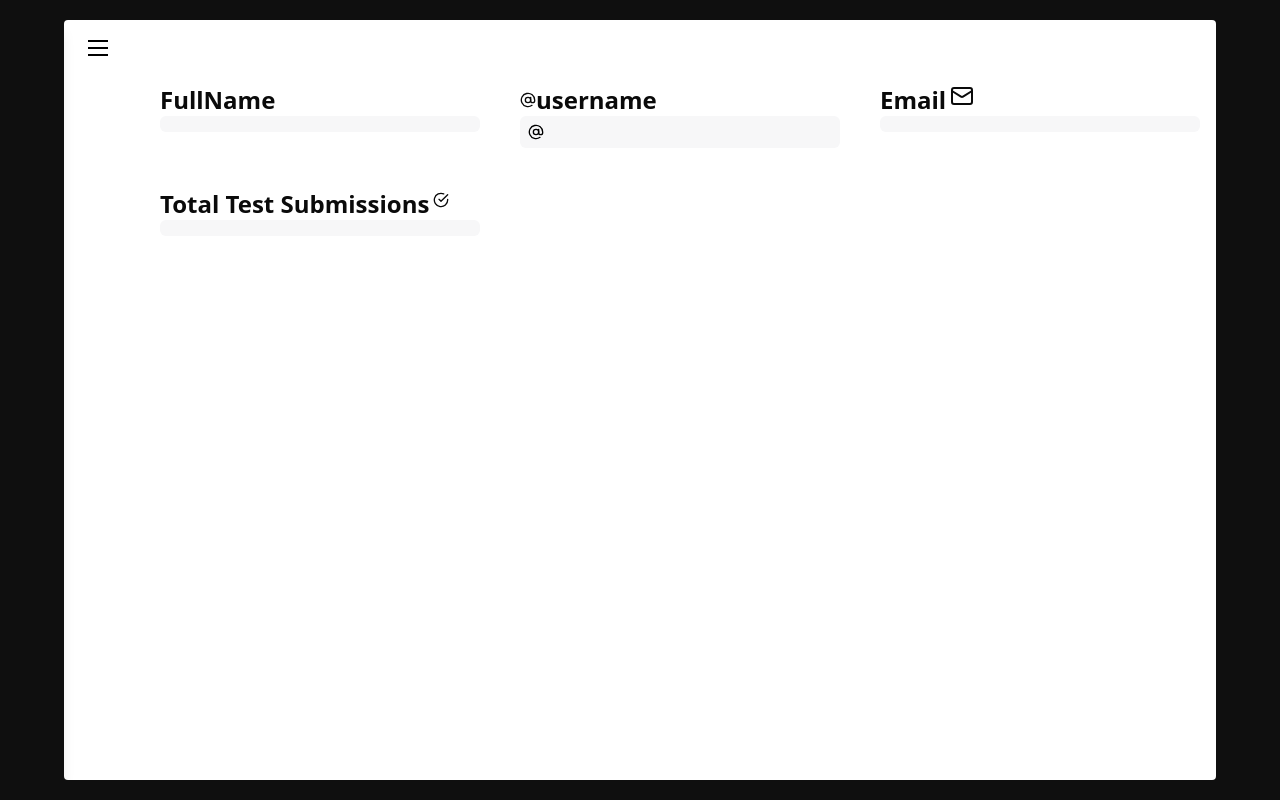
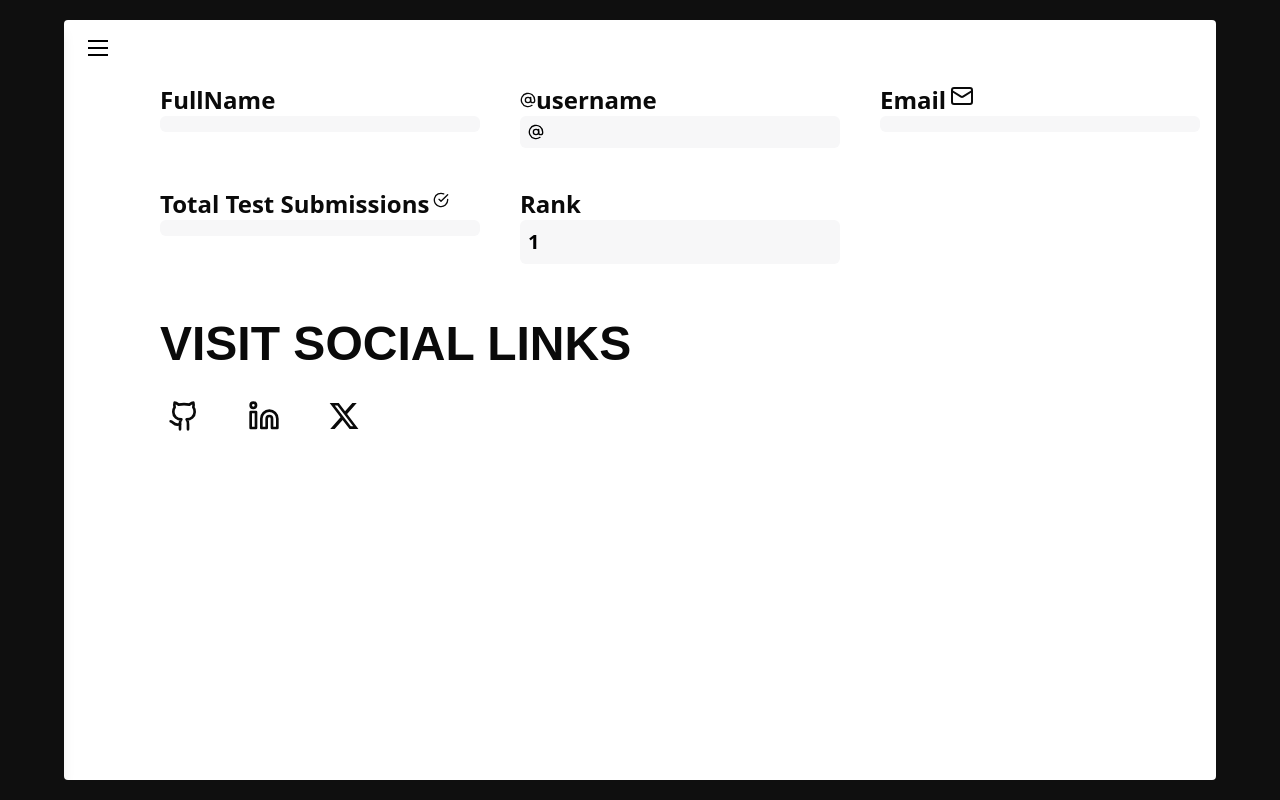
Before and after one commit to psapkale/intercord, a React (Vite) app in the folder frontend/: page /dashboard/student/prem in a window 1280 px wide. Built offline with nearby package versions, Linux system fonts and the light colour scheme; no server answers; a web font is replaced by a local one.

Commit message:
chore: Student Profile Page Done!

```diff
--- a/frontend/src/pages/ProfilePage.tsx
+++ b/frontend/src/pages/ProfilePage.tsx
@@ -203,7 +203,7 @@ const ProfilePage = () => {
                   type="text"
                   id="github"
                   className="bg-[#F7F7F8] rounded-md py-2 text-black text-xl px-2 font-bold tracking-[0.1rem] w-[90%] lg:w-[20rem] outline-none"
-                  placeholder="Enter Github username"
+                  placeholder="Github Url"
                   value={userDetails.githubUrl}
                   onChange={(e) => {
                     setUserDetails({
@@ -231,7 +231,7 @@ const ProfilePage = () => {
                   type="text"
                   id="linkdin"
                   className="bg-[#F7F7F8] rounded-md py-2 text-black text-xl px-2 font-bold tracking-[0.1rem] w-[90%] lg:w-[20rem] outline-none"
-                  placeholder="@linkdinId"
+                  placeholder="Linkdin Url"
                   value={userDetails.linkedinUrl}
                   onChange={(e) => {
                     setUserDetails({
@@ -259,7 +259,7 @@ const ProfilePage = () => {
                   type="text"
                   id="twitter"
                   className="bg-[#F7F7F8] rounded-md py-2 text-black text-xl px-2 font-bold tracking-[0.1rem] w-[90%] lg:w-[20rem] outline-none"
-                  placeholder="@twitter"
+                  placeholder="Twitter url"
                   value={userDetails.twitterUrl}
                   onChange={(e) => {
                     setUserDetails({
--- a/frontend/src/pages/StudentProfile.tsx
+++ b/frontend/src/pages/StudentProfile.tsx
@@ -8,7 +8,15 @@ import {
 } from "@/components/ui/tooltip";
 import { useUserDetails } from "@/utils/store";
 import axios from "axios";
-import { AtSign, CheckCircle, Mail, Trash2 } from "lucide-react";
+import {
+  AtSign,
+  CheckCircle,
+  Github,
+  Linkedin,
+  Mail,
+  Trash2,
+} from "lucide-react";
+import { FaXTwitter } from "react-icons/fa6";
 import { useEffect, useState } from "react";
 import { useParams } from "react-router-dom";
 
@@ -51,8 +59,8 @@ const StudentProfilePage = () => {
 
   return (
     <div className="w-full h-fit pl-[1.5rem] sm:pl-[2rem] md:pl-[6rem] pt-[2rem] overflow-y-scroll py-8">
-      <div className="w-full flex justify-between pr-10">
-        <h1 className="text-5xl font-semibold uppercase">
+      <div className="w-full flex justify-between max-md:mt-10 pr-10">
+        <h1 className="text-3xl sm:text-5xl font-semibold uppercase">
           {studentDetails?.name}
         </h1>
         {user.role == "admin" && (
@@ -73,8 +81,8 @@ const StudentProfilePage = () => {
           </TooltipProvider>
         )}
       </div>
-      <div className="w-full h-full mt-8">
-        <div className="flex w-full gap-10 flex-wrap">
+      <div className="w-full h-fit mt-8">
+        <div className="flex max-md:flex-col w-full gap-10 flex-wrap">
           {/* Full Name */}
           <div className="flex flex-col font-zyada">
             {!loading ? (
@@ -97,7 +105,7 @@ const StudentProfilePage = () => {
             )}
           </div>
           {/* userName */}
-          <div className="flex flex-col font-zyada">
+          <div className="flex flex-col font-zyada max-md:-mt-10">
             {!loading ? (
               <>
                 <label
@@ -146,14 +154,14 @@ const StudentProfilePage = () => {
             {!loading ? (
               <>
                 <label
-                  htmlFor="email"
+                  htmlFor="submission"
                   className="font-bold text-2xl gap-1 items-center flex"
                 >
                   Total Test Submissions
                   <CheckCircle className="size-4 mb-2" />
                 </label>
                 <span
-                  id="email"
+                  id="submission"
                   className="bg-[#F7F7F8] rounded-md py-2 text-black text-xl px-2 font-bold tracking-[0.1rem] items-center flex w-[90%] lg:w-[20rem] outline-none"
                 >
                   {studentDetails?.submissions.length}
@@ -163,6 +171,79 @@ const StudentProfilePage = () => {
               <InputLabel />
             )}
           </div>
+          {/* Current Rank */}
+          <div className="flex flex-col font-zyada">
+            {!loading ? (
+              <>
+                <label
+                  htmlFor="rank"
+                  className="font-bold text-2xl gap-1 items-center flex"
+                >
+                  Rank
+                  {/* <CheckCircle className="size-4 mb-2" /> */}
+                </label>
+                <span
+                  id="rank"
+                  className="bg-[#F7F7F8] rounded-md py-2 text-black text-xl px-2 font-bold tracking-[0.1rem] items-center flex w-[90%] lg:w-[20rem] outline-none"
+                >
+                  {1}
+                </span>
+              </>
+            ) : (
+              <InputLabel />
+            )}
+          </div>
+        </div>
+      </div>
+      <div className="w-full h-fit mt-14">
+        <h1 className="uppercase text-5xl font-semibold">Visit Social Links</h1>
+        <div className="flex mt-6">
+          <TooltipProvider>
+            <div className="flex gap-8">
+              {
+                <Tooltip delayDuration={1}>
+                  <TooltipTrigger>
+                    <a href={studentDetails?.githubUrl}>
+                      <button className="hover:bg-gray-100 rounded-full h-12 w-12 flex justify-center items-center transition-colors duration-300">
+                        <Github className="size-8" />
+                      </button>
+                    </a>
+                  </TooltipTrigger>
+                  <TooltipContent>
+                    <p>GitHub</p>
+                  </TooltipContent>
+                </Tooltip>
+              }
+              {
+                <Tooltip delayDuration={1}>
+                  <TooltipTrigger>
+                    <a href={studentDetails?.linkedinUrl}>
+                      <button className="hover:bg-gray-100 rounded-full h-12 w-12 flex justify-center items-center transition-colors duration-300">
+                        <Linkedin className="size-8" />
+                      </button>
+                    </a>
+                  </TooltipTrigger>
+                  <TooltipContent>
+                    <p>Linkdin</p>
+                  </TooltipContent>
+                </Tooltip>
+              }
+              {
+                <Tooltip delayDuration={1}>
+                  <TooltipTrigger>
+                    <a href={studentDetails?.twitterUrl}>
+                      <button className="hover:bg-gray-100 rounded-full h-12 w-12 flex justify-center items-center transition-colors duration-300">
+                        <FaXTwitter className="size-8" />
+                      </button>
+                    </a>
+                  </TooltipTrigger>
+                  <TooltipContent>
+                    <p>Twitter</p>
+                  </TooltipContent>
+                </Tooltip>
+              }
+            </div>
+          </TooltipProvider>
         </div>
       </div>
     </div>
```
